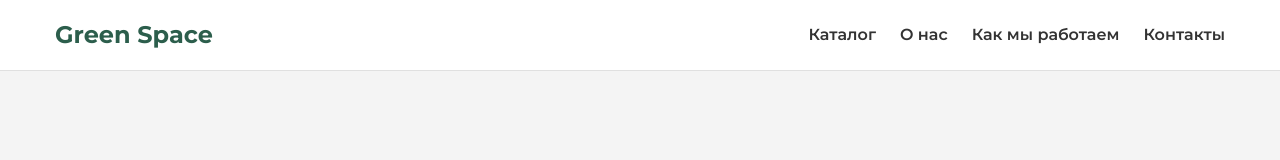
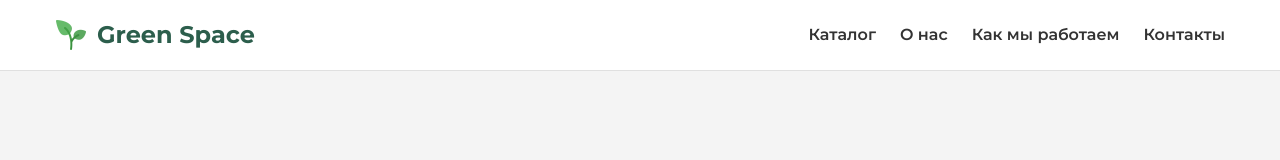
Before and after one commit to blesswrld/green-space, a website built with Vite: page src/index.html in a window 1280 px wide. Shown: the top 160 px of the page. Built offline with nearby package versions, Linux system fonts and the light colour scheme.

Commit message:
feat(header): add brand logo

```diff
--- a/src/css/components.css
+++ b/src/css/components.css
@@ -42,6 +42,14 @@
     font-size: 1.5rem;
     color: var(--primary-color);
     text-decoration: none;
+    display: flex;
+    align-items: center;
+    gap: 10px;
+}
+
+.logo__image {
+    height: 32px;
+    width: auto;
 }
 
 .nav {
--- a/src/index.html
+++ b/src/index.html
@@ -94,7 +94,14 @@
     <body>
         <header class="header">
             <div class="container header__container">
-                <a href="/" class="logo">Green Space</a>
+                <a href="/" class="logo">
+                    <img
+                        src="/logo/logo.jpg"
+                        alt="Green Space Logo"
+                        class="logo__image"
+                    />
+                    <span>Green Space</span>
+                </a>
 
                 <!-- Навигация -->
                 <nav class="nav" id="main-nav">
```
Also changed, not shown: public/logo/logo.jpg (added).
